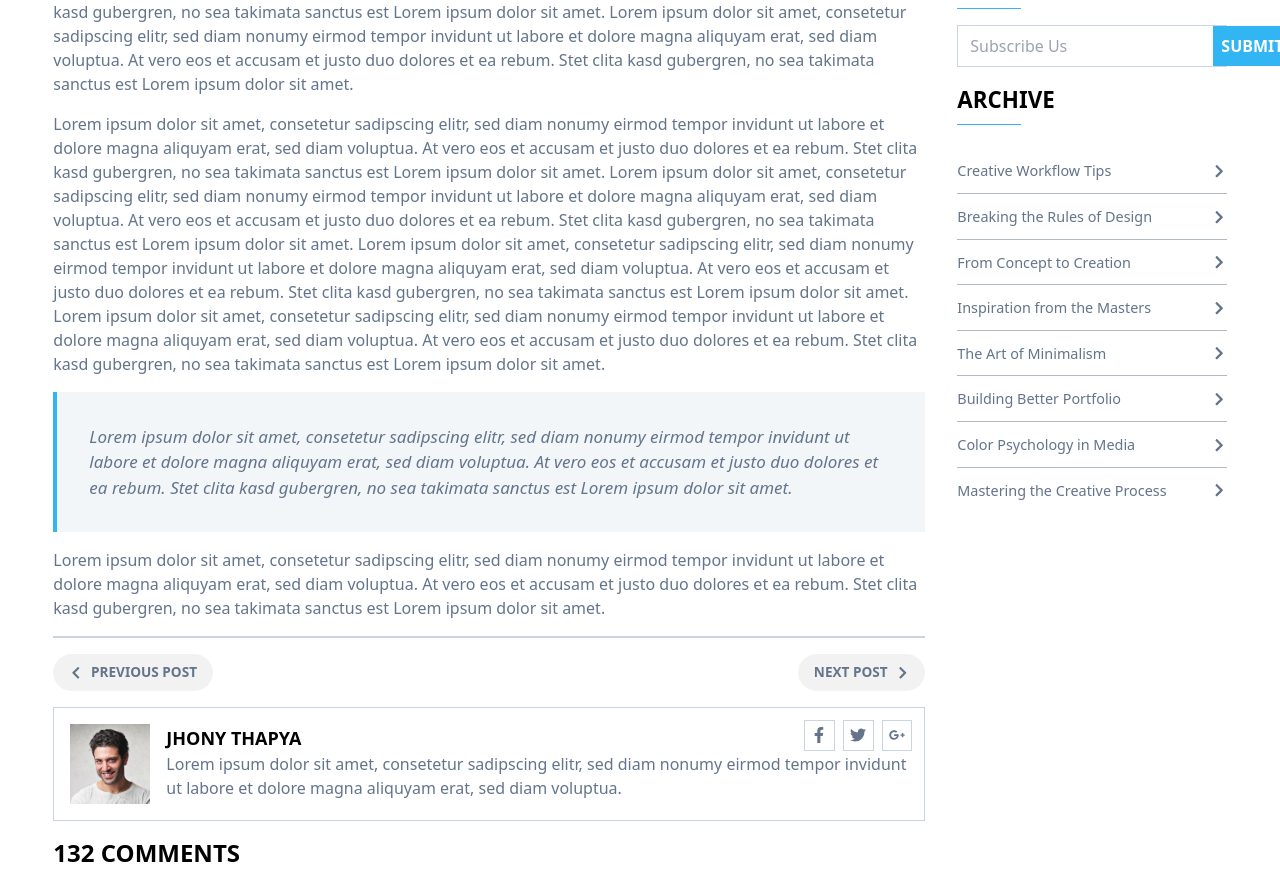
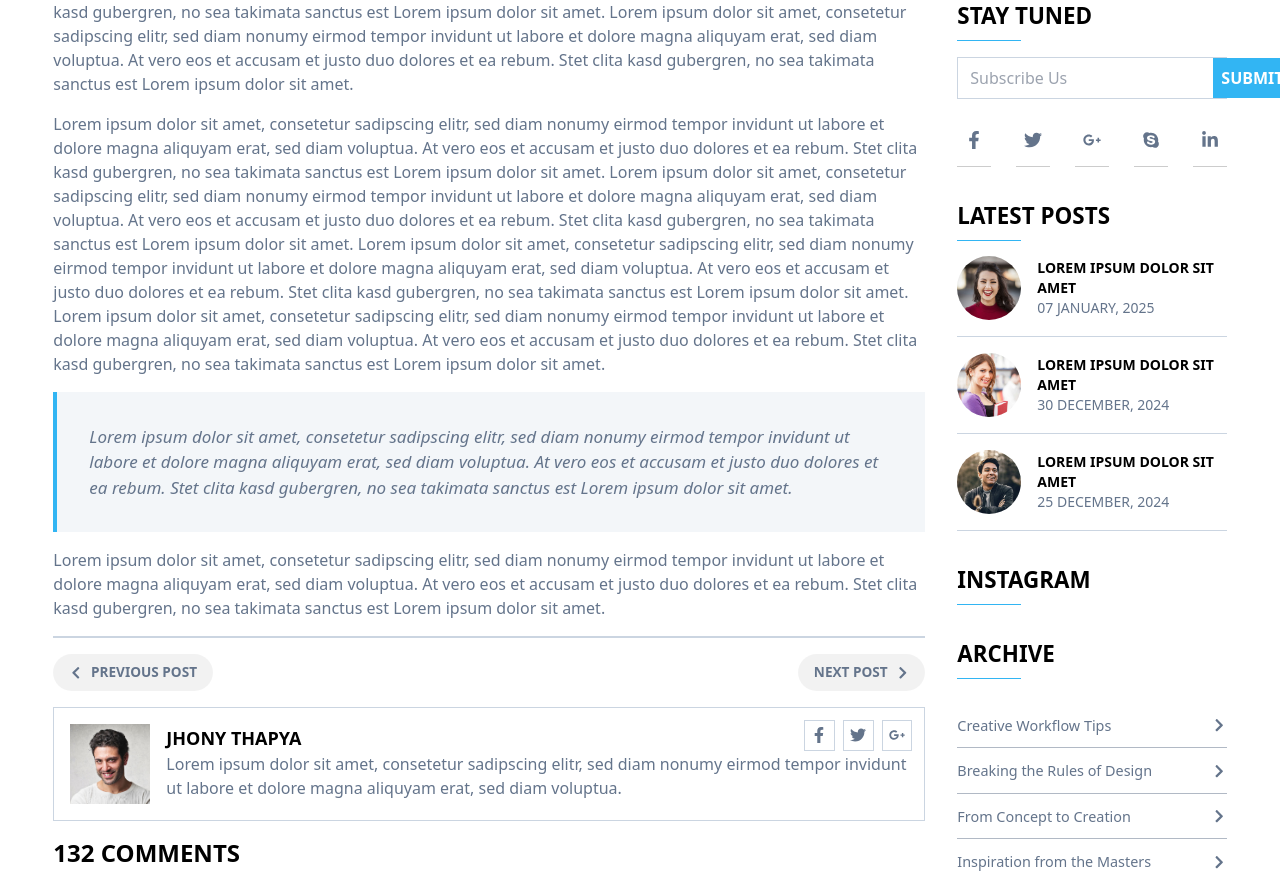
Before and after one commit to emmanuel-cruz-dev/literarium, a React (Vite) app: page /blog in a window 1280 px wide. Shown: the part 1291-2173 px from the top of the page. Built offline with nearby package versions, Linux system fonts and the light colour scheme.

Commit message:
latest post agregado y renderizado

```diff
--- a/src/components/routes/blog/BlogContent.tsx
+++ b/src/components/routes/blog/BlogContent.tsx
@@ -2,6 +2,8 @@ import { FC } from "react";
 import {
   FaFacebookF,
   FaTwitter,
+  FaLinkedinIn,
+  FaSkype,
   FaGooglePlusG,
   FaHeart,
   FaChevronLeft,
@@ -31,6 +33,12 @@ interface CommentCardProps {
 interface AsideItemListProps {
   title: string;
   dataArr: string[];
+}
+
+interface LatestPostsProps {
+  title: string;
+  date: string;
+  img: string;
 }
 
 type UserItem = {
@@ -113,6 +121,27 @@ const data2 = [
   "Mastering the Creative Process",
 ];
 
+const posts = [
+  {
+    id: 1,
+    title: "Lorem ipsum dolor sit amet",
+    date: "07 January, 2025",
+    img: CommentUser1,
+  },
+  {
+    id: 2,
+    title: "Lorem ipsum dolor sit amet",
+    date: "30 December, 2024",
+    img: CommentUser2,
+  },
+  {
+    id: 3,
+    title: "Lorem ipsum dolor sit amet",
+    date: "25 December, 2024",
+    img: CommentUser3,
+  },
+];
+
 const AsideItemList: FC<AsideItemListProps> = ({ title, dataArr }) => {
   return (
     <article className="blog-content__aside__item-container flex flex-col gap-6">
@@ -143,6 +172,18 @@ const CommentCard: FC<CommentCardProps> = ({ img, name, date, children }) => {
         </p>
         <button className="blog-content__btn__comment md:hidden">Reply</button>
         <div className="mt-4">{children}</div>
+      </div>
+    </article>
+  );
+};
+
+const LatestPosts: FC<LatestPostsProps> = ({ title, date, img }) => {
+  return (
+    <article className="flex items-center gap-4 pb-4 border-b border-slate-300">
+      <img className="w-16 h-16 rounded-full" src={img} alt={title} />
+      <div className="uppercase text-sm">
+        <h3 className="font-bold text-black">{title}</h3>
+        <p>{date}</p>
       </div>
     </article>
   );
@@ -325,7 +366,7 @@ const BlogContent = () => {
             </form>
           </article>
         </article>
-        <aside className="lg:col-span-1 flex flex-col gap-4">
+        <aside className="lg:col-span-1 flex flex-col gap-8">
           <div className="flex flex-col gap-4">
             <h2 className="blog-content__aside__item-title">Search</h2>
             <div className="flex items-center border border-slate-300 py-2 px-3">
@@ -354,6 +395,46 @@ const BlogContent = () => {
                 Submit
               </button>
             </div>
+            <div>
+              <ul className="blog-content__aside__unordered-list flex justify-between gap-4 text-lg">
+                <li>
+                  <a href="#">
+                    <FaFacebookF />
+                  </a>
+                </li>
+                <li>
+                  <a href="#">
+                    <FaTwitter />
+                  </a>
+                </li>
+                <li>
+                  <a href="#">
+                    <FaGooglePlusG />
+                  </a>
+                </li>
+                <li>
+                  <a href="#">
+                    <FaSkype />
+                  </a>
+                </li>
+                <li>
+                  <a href="#">
+                    <FaLinkedinIn />
+                  </a>
+                </li>
+              </ul>
+            </div>
+          </div>
+
+          <div className="flex flex-col gap-4">
+            <h2 className="blog-content__aside__item-title">Latest Posts</h2>
+            {posts.map((post) => (
+              <LatestPosts key={post.id} {...post} />
+            ))}
+          </div>
+
+          <div className="flex flex-col gap-4">
+            <h2 className="blog-content__aside__item-title">Instagram</h2>
           </div>
 
           <AsideItemList title="Archive" dataArr={data2} />
--- a/src/styles/pages.css
+++ b/src/styles/pages.css
@@ -335,6 +335,27 @@
   background-color: var(--accent-color);
 }
 
+.blog-content__aside__unordered-list li {
+  transition: color 0.3s ease-in-out;
+  border-bottom: 1px solid var(--background-dark-fade);
+  transition: border-bottom 0.3s ease-in-out;
+}
+
+.blog-content__aside__unordered-list a {
+  display: flex;
+  align-items: center;
+  transition: color 0.3s ease-in-out;
+  padding: 1rem 0.5rem;
+  border-bottom: 1px solid transparent;
+  transition: border-bottom 0.3s ease-in-out, color 0.3s ease-in-out;
+}
+
+.blog-content__aside__unordered-list li:hover,
+.blog-content__aside__unordered-list a:hover {
+  color: var(--accent-color);
+  border-bottom: 1px solid var(--accent-color);
+}
+
 /***************************************
  *             Fin: Blog              *
  ***************************************/
```
